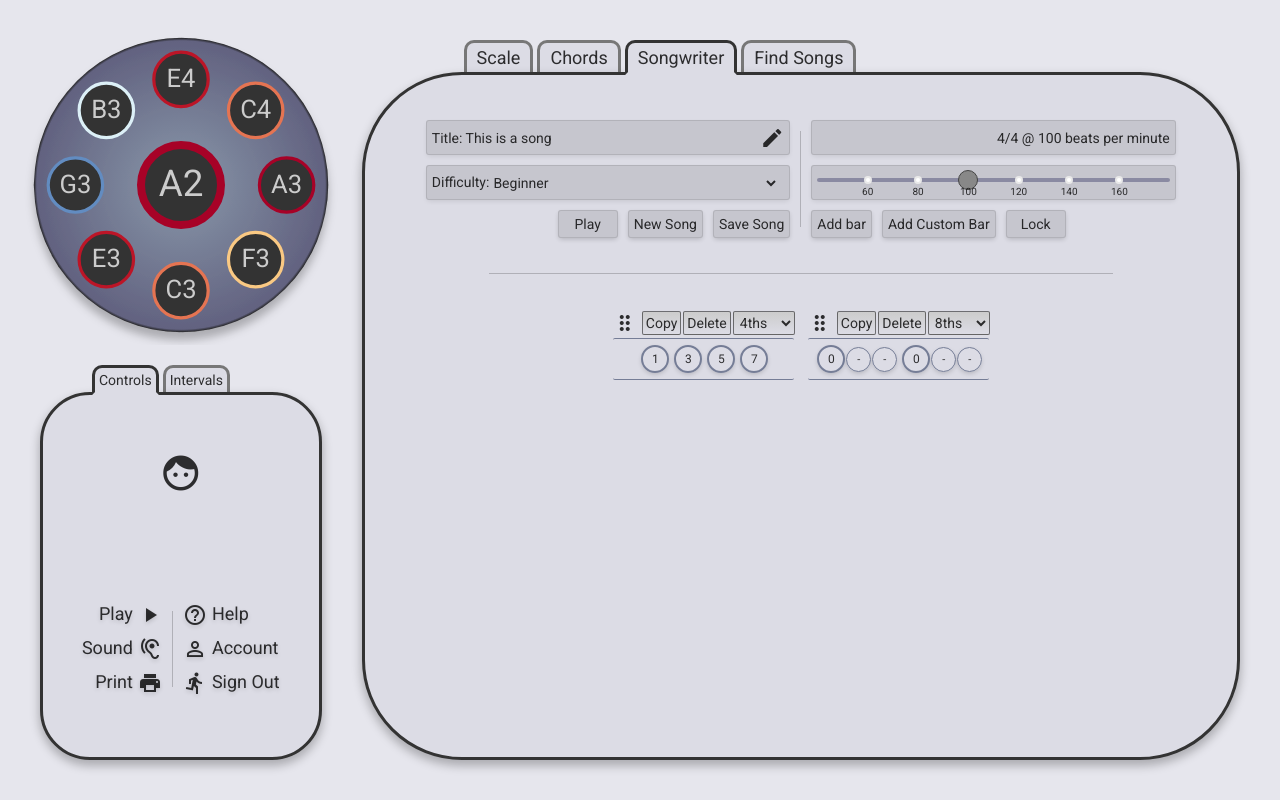
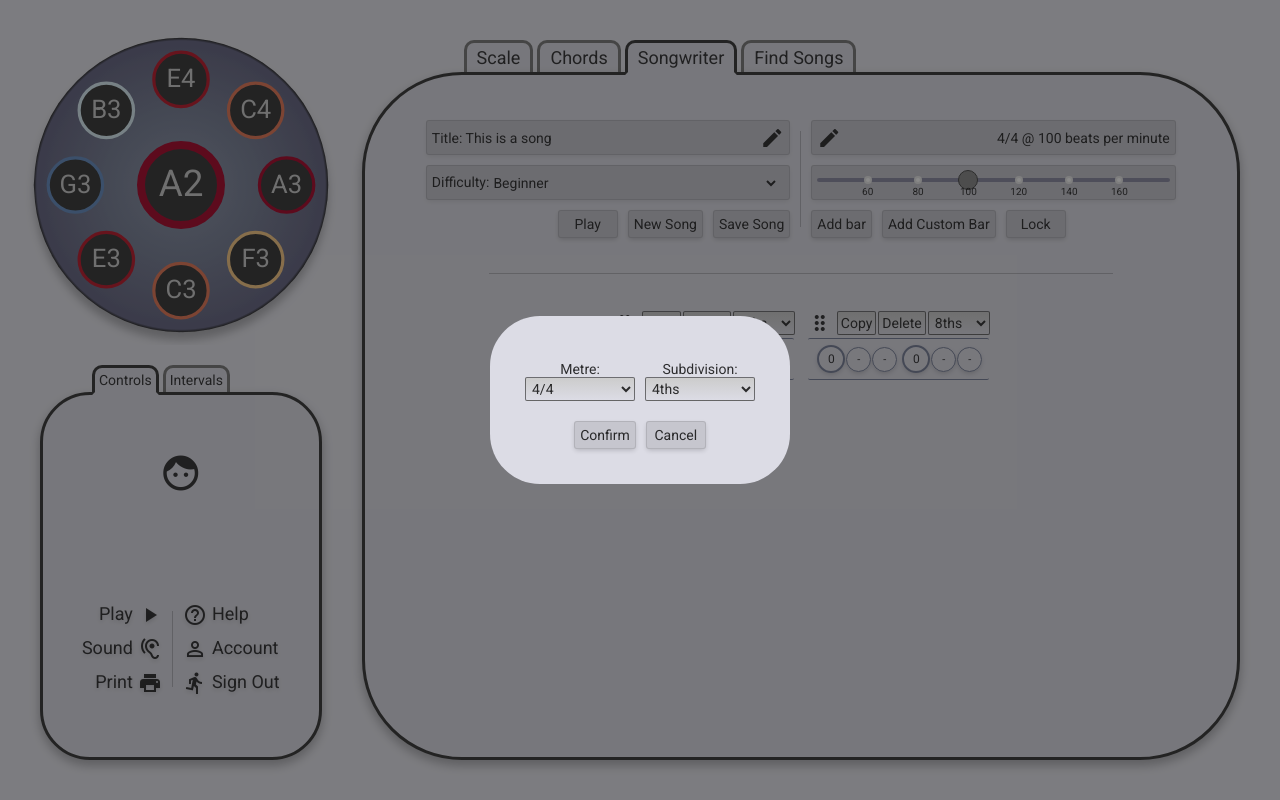
Before and after one commit to Moosees/ding-and-tones, a React (Create React App) app in the folder client/: page /song in a window 1280 px wide. Built offline with nearby package versions, Linux system fonts and the light colour scheme.

Commit message:
add edit song metre popup

```diff
--- a/client/src/components/infoBox/InfoBox.jsx
+++ b/client/src/components/infoBox/InfoBox.jsx
@@ -1,8 +1,15 @@
 import React from 'react';
-import { InfoContainer } from './infoBox.styles';
+import { EditIcon, InfoContainer } from './infoBox.styles';
 
-const InfoBox = ({ children, reverse }) => (
-  <InfoContainer reverse={reverse}>{children}</InfoContainer>
+const InfoBox = ({ children, reverse, onClick }) => (
+  <InfoContainer reverse={reverse}>
+    {children}
+    {onClick && (
+      <EditIcon className="material-icons" onClick={onClick}>
+        edit
+      </EditIcon>
+    )}
+  </InfoContainer>
 );
 
 export default InfoBox;
--- a/client/src/components/songControls/PopupSongMetre.jsx
+++ b/client/src/components/songControls/PopupSongMetre.jsx
@@ -1,7 +1,8 @@
-import React from 'react';
+import React, { useState } from 'react';
 import { connect } from 'react-redux';
-import { addNewBar } from '../../redux/bars/bars.actions';
 import { updateSongInfo } from '../../redux/song/song.actions';
+import Buttons from '../button/Buttons';
+import BtnPrimary from '../button/Primary';
 import MetreControls from '../metreControls/MetreControls';
 import Popup from '../popup/Popup';
 
@@ -12,15 +13,26 @@ const PopupSongMetre = ({
   subdivision,
   updateSongInfo,
 }) => {
+  const [newMetre, setNewMetre] = useState(metre);
+  const [newSubdivision, setNewSubdivision] = useState(subdivision);
+
+  const handleConfirm = () => {
+    updateSongInfo({ metre: newMetre, subdivision: newSubdivision });
+    onClose();
+  };
+
   return (
     <Popup onClose={onClose}>
       <MetreControls
-        metre={metre}
-        subdivision={subdivision}
-        setMetre={(value) => updateSongInfo({ metre: value })}
-        setSubdivision={(value) => updateSongInfo({ subdivision: value })}
-        onClick={() => handleNewBar(metre, subdivision)}
+        metre={newMetre}
+        subdivision={newSubdivision}
+        setMetre={setNewMetre}
+        setSubdivision={setNewSubdivision}
       />
+      <Buttons position="center">
+        <BtnPrimary label="Confirm" onClick={handleConfirm} />
+        <BtnPrimary label="Cancel" onClick={onClose} />
+      </Buttons>
     </Popup>
   );
 };
@@ -31,6 +43,5 @@ const mapStateToProps = ({ song }) => ({
 });
 
 export default connect(mapStateToProps, {
-  addNewBar,
   updateSongInfo,
 })(PopupSongMetre);
--- a/client/src/components/songControls/SongControls.jsx
+++ b/client/src/components/songControls/SongControls.jsx
@@ -21,7 +21,7 @@ const SongControls = ({
   subdivision,
   toggleEditSong,
 }) => {
-  const [metreOpen, setMetreOpen] = useState(false);
+  const [metreOpen, setMetreOpen] = useState(true);
   const [newBarOpen, setNewBarOpen] = useState(false);
   const metreAndBpm = `${metreList[metre].name} @ ${bpm} beats per minute`;
 
@@ -32,7 +32,9 @@ const SongControls = ({
   return (
     <>
       <ControlsContainer>
-        <InfoBox reverse>{metreAndBpm}</InfoBox>
+        <InfoBox reverse onClick={() => setMetreOpen(true)}>
+          {metreAndBpm}
+        </InfoBox>
         <InfoBox>
           <BpmSlider />
         </InfoBox>
```
